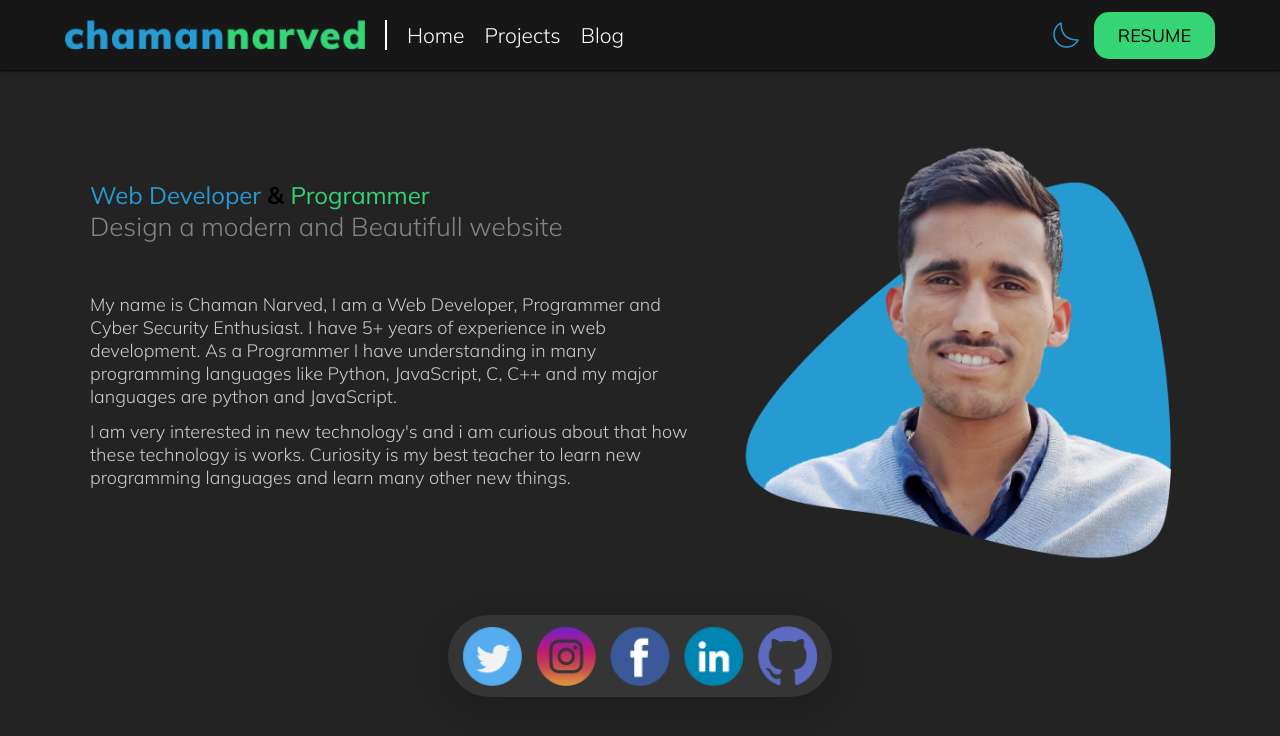
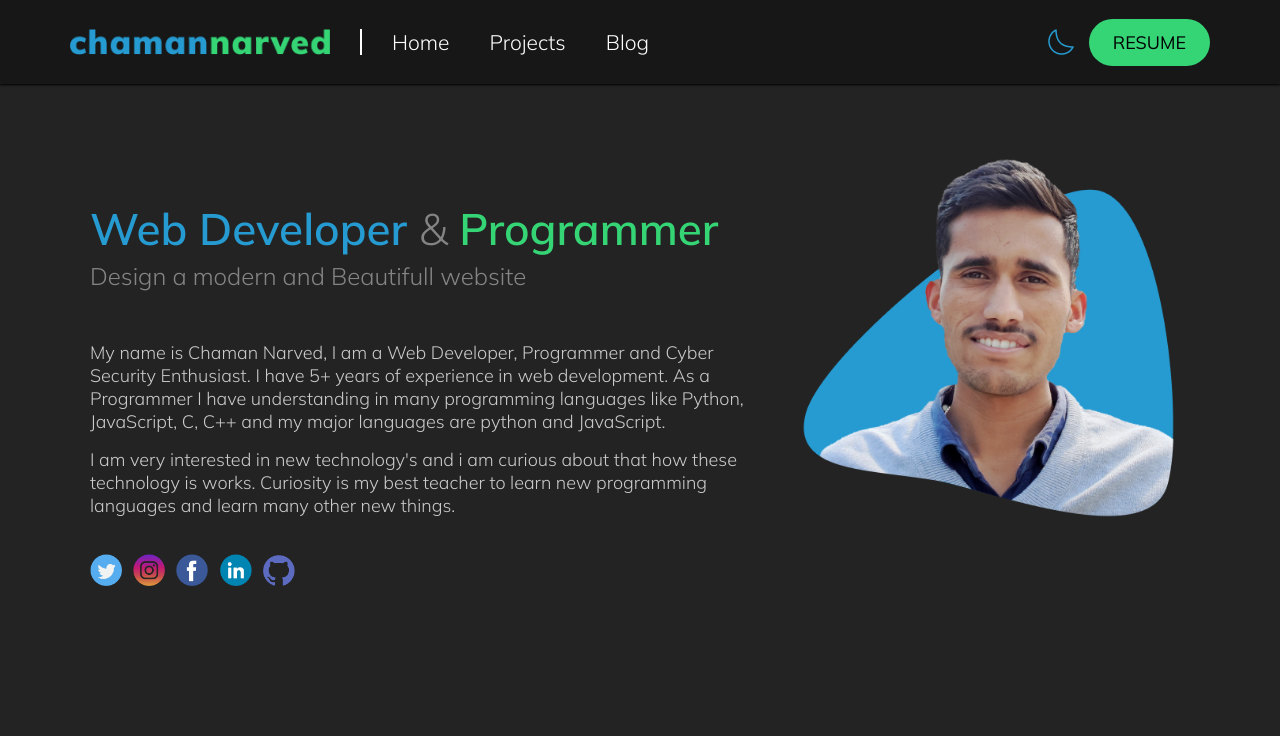
Before and after one commit to chamannarved/Become-Developer-Programmer, a plain HTML site: page Level 1/Personal Website (static)/index.html in a window 1280 px wide. Drawn offline with Linux system fonts and the light colour scheme.

Commit message:
layout change to all left aligned

```diff
--- a/Level 1/Personal Website (static)/style.css
+++ b/Level 1/Personal Website (static)/style.css
@@ -64,34 +64,34 @@ main{
     width: 80%;
 }
 
-.hello{
+.hero-section-left{
+    text-align: center;
+}
+
+.title-heading{
+    margin-top: 7px;
+    margin-bottom: 5px;
+    font-size: 25px;
     font-weight: 100;
-    font-size: 13px;
-    color: #ffffff;
+    color: #848484;
 }
-.hey{
-    margin-top: 7px;
-    font-size: 30px;
-    color: #ffffff;
-}
-.i-m{
-    font-weight: 100;
-}
+
 .chaman{
     color: #269BD1;
-    font-weight:400;
+    font-weight:600;
 }
 .narved{
     color:#35D475;
-    font-weight: 400;
+    font-weight: 600;
 }
 .sub-heading{
     font-weight: 200;
-    font-size: 12px;
+    font-size: 14px;
     color:#848484;
+    margin-bottom: 30px;
 }
 .about-text{
-    margin-top: 12px;
+    margin-top: 15px;
     font-size: 12px;
     font-weight: 200;
     color: #cacaca;
@@ -103,16 +103,12 @@ footer{
 .social-icons{
     display: flex;
     justify-content:space-evenly;
-    background-color: #353535;
-    width: 70%;
+    width: 47%;
     margin-left: auto;
     margin-right: auto;
-    padding: 11px 0px;
-    box-shadow: 0px 10px 30px rgba(13, 13, 13, 0.25);
-    border-radius: 50px;
 }
 .social-icons>img{
-    width: 40px;
+    width: 30px;
 }
 
 @media only screen and (min-width: 600px) {
@@ -129,8 +125,8 @@ footer{
         margin-bottom: auto;
     }
     .cta-btn{
-        padding: 12px 24px;
-        border-radius: 15px;
+        padding: 8px 16px;
+        /* border-radius: 15px; */
         font-size: 18px;
     }
     main{
@@ -155,7 +151,7 @@ footer{
         margin-top:50px;
     }
     .social-icons{
-        width: 50%;
+        width: 55%;
     }
     .social-icons>img{
         width: 60px;
@@ -164,7 +160,7 @@ footer{
 
 @media only screen and (min-width: 992px) {
     header{
-        padding: 10px 65px;
+        padding: 17px 70px;
         height: 50px;
     }
     .header-left{
@@ -172,17 +168,17 @@ footer{
     }
     .main-menu{
         display: flex;
-        padding-left: 20px;
+        padding-left: 30px;
         list-style: none;
-        column-gap: 20px;
+        column-gap: 40px;
         align-items: center;
         font-size: 21px;
         font-weight: 100;
         color: #ffffff;
     }
     .logo{
-        width:300px;
-        padding-right: 20px;
+        width:260px;
+        padding-right: 30px;
         border-right: 2px solid #ffffff;
     }
     .theme-icon{
@@ -192,7 +188,7 @@ footer{
     }
     .cta-btn{
         padding: 12px 24px;
-        border-radius: 15px;
+        /* border-radius: 15px; */
         font-size: 18px;
     }
     main{
@@ -215,16 +211,14 @@ footer{
         grid-column-end:2;
         grid-row-start: 1;
         padding-top: 50px;
+        text-align: left;
+    }
+    .title-heading{
+        font-size: 44px;
+    }
 
-    }
-    .hello{
-        font-size: 43px;
-    }
-    .hey{
-        font-size: 60px;
-    }
     .sub-heading{
-        font-size: 26px;
+        font-size: 24px;
     }
     .about-text{
         font-size: 18px;
@@ -232,10 +226,20 @@ footer{
     .first-p{
         margin-top:50px;
     }
+
+    footer{
+        margin-top: 0px;
+        margin-bottom: 0px;
+    }
+
     .social-icons{
-        width: 30%;
+        padding-left: 90px;
+        padding-right: 90px;
+        display: block;
+        width: auto;
     }
     .social-icons>img{
-        width: 60px;
+        width: 32px;
+        margin-right: 7px;
     }
 }
```
